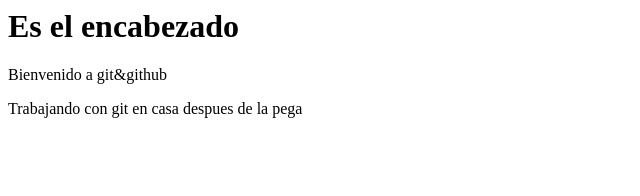
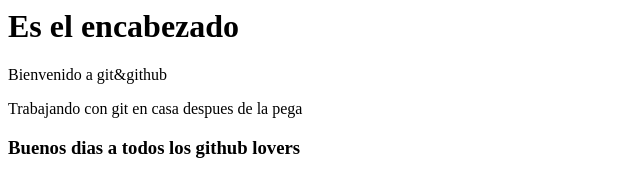
Before and after one commit to J7Coder/My_first_repos, a plain HTML site: page index.html in a window 1280 px wide. Shown: the whole page, without its empty margins (0-640 px from the left). Drawn offline with Linux system fonts and the light colour scheme.

Commit message:
there's change

```diff
--- a/index.html
+++ b/index.html
@@ -9,5 +9,6 @@
     <h1>Es el encabezado</h1>
     <div>Bienvenido a git&github</div>
     <p>Trabajando con git en casa despues de la pega</p>
+    <h3>Buenos dias a todos los github lovers</h3>
 </body>
 </html>
```
